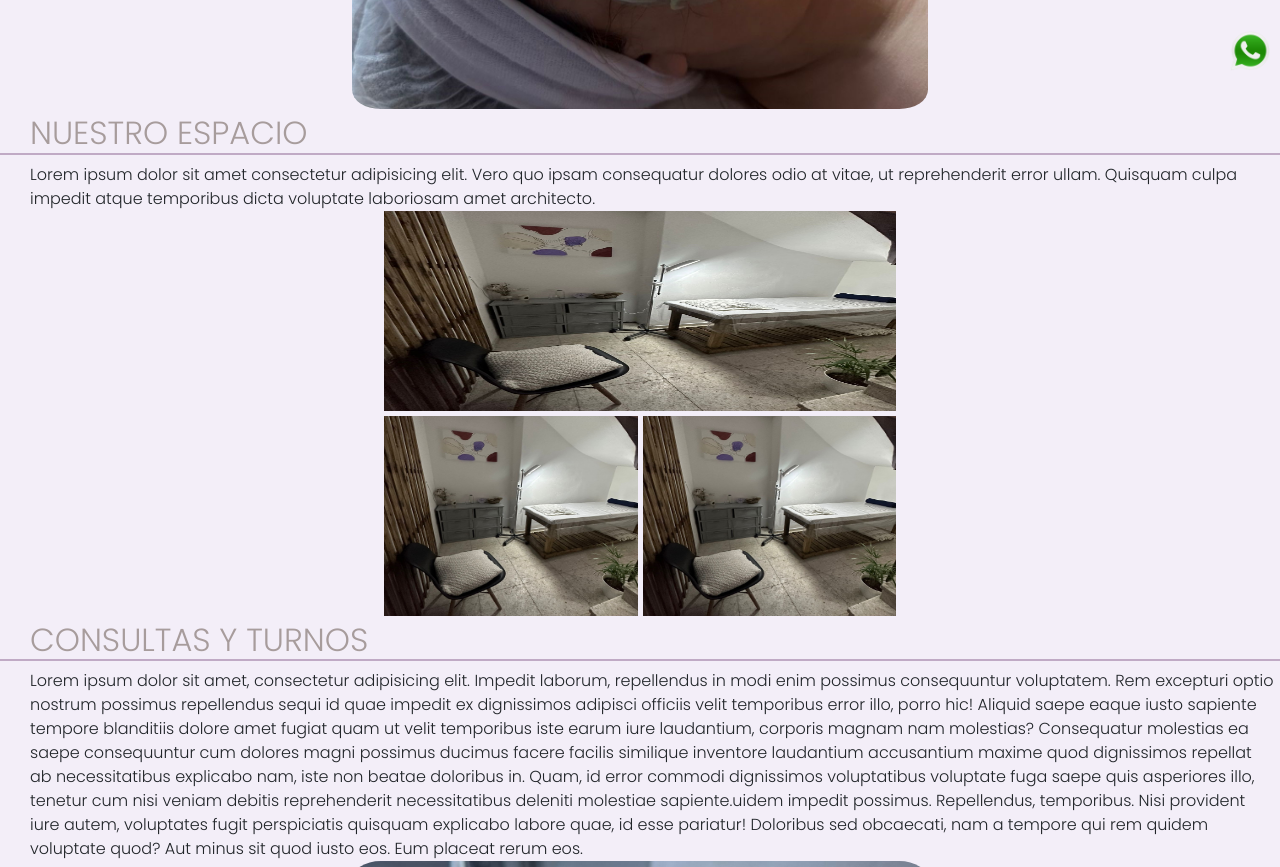
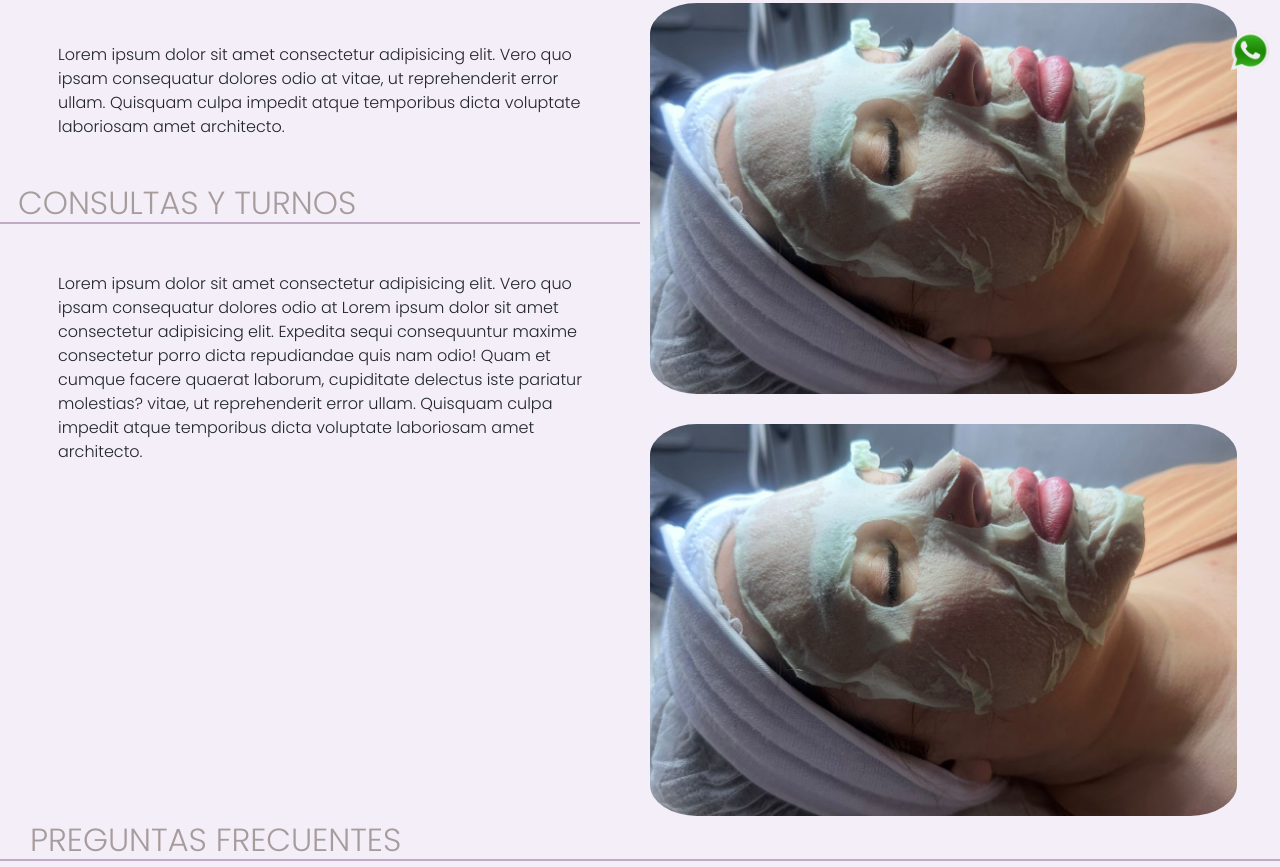
Before and after one commit to luefe/proyecto_coder, a plain HTML site: page pages/nosotros.html in a window 1280 px wide. Shown: the part 654-1521 px from the top of the page. Drawn offline with nearby package versions, Linux system fonts and the light colour scheme.

Commit message:
nosotrxs grid

```diff
--- a/css/styles.css
+++ b/css/styles.css
@@ -322,10 +322,9 @@ h3 {
 }
 
 
-.nosotrxs .h2 {
+.h2 {
     color: rgb(167, 156, 156);
     flex-direction: column;
-    /*width: 48%;*/
     height: fit-content;
     position: sticky;
     top: 70px;
@@ -340,30 +339,43 @@ h3 {
 .nosotrxs_content {
     display: flex;
     flex-wrap: wrap;
-   /* width: 100%;*/
+    width: 100%;
     justify-content: center;
 }
 
 .nosotrxs_content .texto {
-   /* width: 48%;*/
     height: fit-content;
     margin: 0px 5px 0 30px;
-    /*padding: 40px;*/
+    padding: 40px;
+}
+
+.imagenprueba {
+    width: 90%;
+    border-radius: 8%;
+    margin-top: 30px;
+    margin-left: 10px;
+}
+
+.col p {
+    margin: 0 10px 0 60px;
 }
 
 .img4 {
-    /*height: fit-content;*/
-   width: 45%;
+    height: fit-content;
+    width: 48%;
     padding: 0;
     margin: 0 0 0 0px;
-    border-radius: 5%;
 }
 .img4 img {
-    width: fit-content;
+    width: 100%;
+    border-radius: 10%;
+    margin-left: 0px;
+    align-items: center;
 }
 
+
 .img_content1 {
-    width: 40%;
+    width: 48%;
     display: grid;
     grid-template-columns: 1fr 1fr;
     grid-template-rows: repeat(2, 200px);
--- a/pages/nosotros.html
+++ b/pages/nosotros.html
@@ -71,24 +71,33 @@
             <h1>PARA QUE NOS CONOZCAS</h1>
         </div>
 
+        <div class="row">
+
+            <div class="col">
+
                 <div class="nosotrxs">
                     <h2 class="h2">QUIÉNES SOMOS</h2>
                     <div class="nosotrxs_content">
-                <p class="texto">Lorem ipsum dolor sit amet, consectetur adipisicing elit. Impedit laborum, repellendus
+                        <p class="texto">Lorem ipsum dolor sit amet, consectetur adipisicing elit. Impedit laborum,
+                            repellendus
                             in modi enim
                             possimus
-                    consequuntur voluptatem. Rem excepturi optio nostrum possimus repellendus sequi id quae impedit ex
+                            consequuntur voluptatem. Rem excepturi optio nostrum possimus repellendus sequi id quae
+                            impedit ex
 
-                    iste non beatae doloribus in. Quam, id error commodi dignissimos voluptatibus voluptate fuga saepe
+                            iste non beatae doloribus in. Quam, id error commodi dignissimos voluptatibus voluptate fuga
+                            saepe
                             quis
                             quia
-                    aperiam provident eveniet placeat ex quaerat iste eum amet laboriosam cumque autem illo officia quos
-                    autem, voluptates fugit perspiciatis quisquam explicabo labore quae, id esse pariatur! Doloribus sed
-                    obcaecati, nam a tempore qui rem quidem voluptate quod? Aut minus sit quod iusto eos. Eum placeat
+                            aperiam provident eveniet placeat ex quaerat iste eum amet laboriosam cumque autem illo
+                            officia quos
+                            autem, voluptates fugit perspiciatis quisquam explicabo labore quae, id esse pariatur!
+                            Doloribus sed
+                            obcaecati, nam a tempore qui rem quidem voluptate quod? Aut minus sit quod iusto eos. Eum
+                            placeat
                             rerum
                             eos.
                         </p>
-                <img width="400px" class="img4" src="../img/mascarilla.jpeg" alt="persona con una mascarilla facial">
 
                     </div>
                 </div>
@@ -97,57 +106,50 @@
                     <h2 class="h2">NUESTRO ESPACIO</h2>
                     <div class="nosotrxs_content">
                         <div class="texto">
-                    <p>Lorem ipsum dolor sit amet consectetur adipisicing elit. Vero quo ipsam consequatur dolores odio
+                            <p>Lorem ipsum dolor sit amet consectetur adipisicing elit. Vero quo ipsam consequatur
+                                dolores odio
                                 at
-                        vitae, ut reprehenderit error ullam. Quisquam culpa impedit atque temporibus dicta voluptate
+                                vitae, ut reprehenderit error ullam. Quisquam culpa impedit atque temporibus dicta
+                                voluptate
                                 laboriosam
                                 amet architecto.</p>
                         </div>
-                <div class="img_content1">
-                    <img class="img1" src="../img/espacio.jpeg" alt="foto de la estética por dentro" width="400px">
-                    <img class="img2" src="../img/espacio.jpeg" alt="">
-                    <img class="img3" src="../img/espacio.jpeg" alt="">
 
-                </div>
                     </div>
 
 
                 </div>
 
-
-
-
                 <div class="nosotrxs">
                     <h2 class="h2">CONSULTAS Y TURNOS</h2>
                     <div class="nosotrxs_content">
-                <p class="texto">Lorem ipsum dolor sit amet, consectetur adipisicing elit. Impedit laborum, repellendus
-                    in modi enim
-                    possimus
-                    consequuntur voluptatem. Rem excepturi optio nostrum possimus repellendus sequi id quae impedit ex
-                    dignissimos adipisci officiis velit temporibus error illo, porro hic! Aliquid saepe eaque iusto
-                    sapiente
-                    tempore blanditiis dolore amet fugiat quam ut velit temporibus iste earum iure laudantium, corporis
-                    magnam
-                    nam molestias? Consequatur molestias ea saepe consequuntur cum dolores magni possimus ducimus facere
-                    facilis
-                    similique inventore laudantium accusantium maxime quod dignissimos repellat ab necessitatibus
-                    explicabo
-                    nam,
-                    iste non beatae doloribus in. Quam, id error commodi dignissimos voluptatibus voluptate fuga saepe
-                    quis
-                    asperiores illo, tenetur cum nisi veniam debitis reprehenderit necessitatibus deleniti molestiae
-                    sapiente.uidem impedit possimus. Repellendus, temporibus. Nisi provident
-                    iure
-                    autem, voluptates fugit perspiciatis quisquam explicabo labore quae, id esse pariatur! Doloribus sed
-                    obcaecati, nam a tempore qui rem quidem voluptate quod? Aut minus sit quod iusto eos. Eum placeat
-                    rerum
-                    eos.
-                </p>
-                <img width="400px" class="img4" src="../img/mascarilla.jpeg" alt="persona con una mascarilla facial">
+                        <div class="texto">
+                            <p>Lorem ipsum dolor sit amet consectetur adipisicing elit. Vero quo ipsam consequatur
+                                dolores odio
+                                at Lorem ipsum dolor sit amet consectetur adipisicing elit. Expedita sequi consequuntur
+                                maxime consectetur porro dicta repudiandae quis nam odio! Quam et cumque facere quaerat
+                                laborum, cupiditate delectus iste pariatur molestias?
+                                vitae, ut reprehenderit error ullam. Quisquam culpa impedit atque temporibus dicta
+                                voluptate
+                                laboriosam
+                                amet architecto.</p>
+                        </div>
+
+                    </div>
+
+
+                </div>
+
+            </div>
+            <div class="col">
+                <div>
+                    <img class="imagenprueba" src="../img/mascarilla.jpeg" alt="persona con una mascarilla facial">
+                    <img class="imagenprueba" src="../img/mascarilla.jpeg" alt="persona con una mascarilla facial">
+                    <img class="imagenprueba" src="../img/mascarilla.jpeg" alt="persona con una mascarilla facial">
+                </div>
 
             </div>
         </div>
-
 
         <div class="nosotrxs">
             <h2 class="h2">PREGUNTAS FRECUENTES</h2>
@@ -218,14 +220,12 @@
                         </div>
                     </div>
                 </div>
-
-                <div>
-                    <img src="../img/bisturi.jpeg" alt="tratamiento con bisturí">
-                </div>
             </div>
 
 
         </div>
+
+
 
 
 
```
Also changed, not shown: bootstrap.html (+7 -2 lines). Lines whose indentation alone changed are shown as unchanged.
